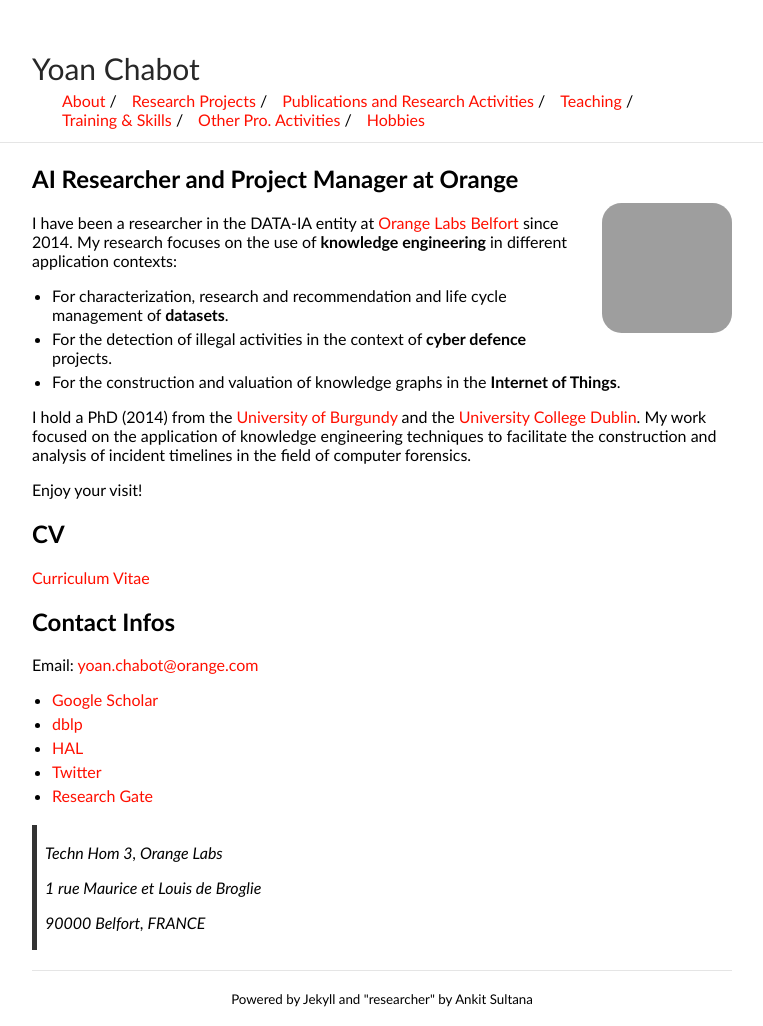
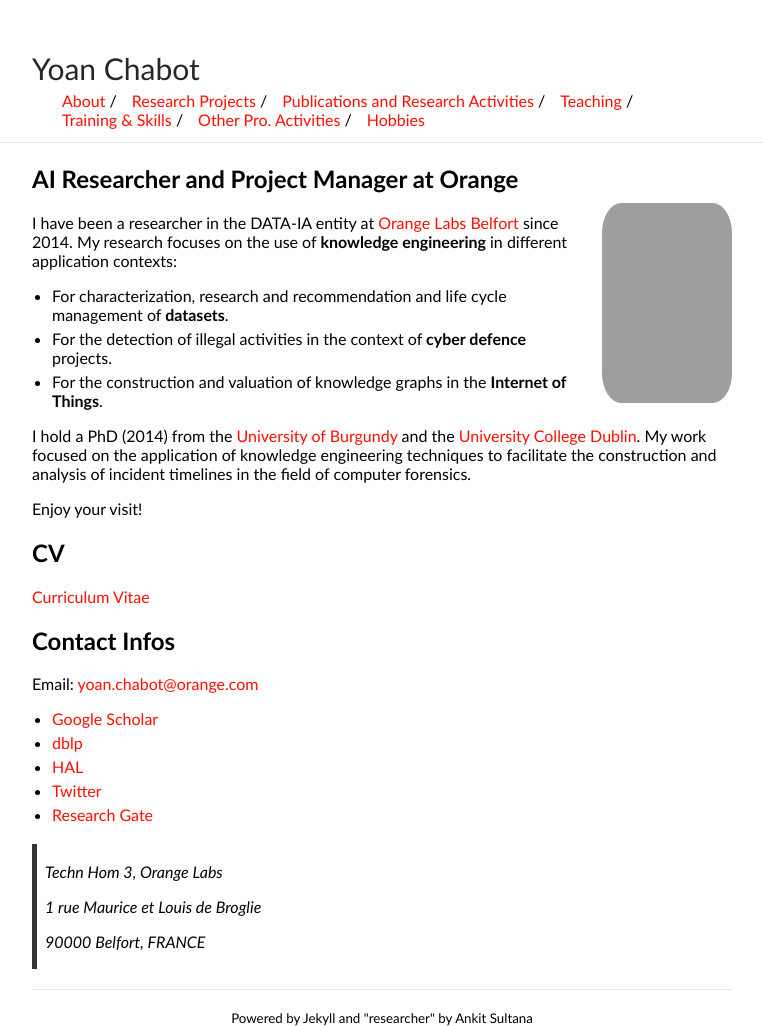
Before and after one commit to yoanchabot/yoanchabot.github.io, a Jekyll site: the page built from index.md, in a window 1280 px wide. Shown: the whole page, without its empty margins (258-1021 px from the left). Built offline with Jekyll 4.4.1, drawn with Linux system fonts in a browser that asks for light colours; grey boxes are pictures that could not be loaded.

Commit message:
Update typography.scss

```diff
--- a/_sass/typography.scss
+++ b/_sass/typography.scss
@@ -37,7 +37,7 @@
         font-style: italic;
     }
     .profile-picture {
-        height: $image-size;
+        height: $image-profile-size;
         width: $image-size;
         position: relative;
         margin: -10px 0 0 15px;
```
